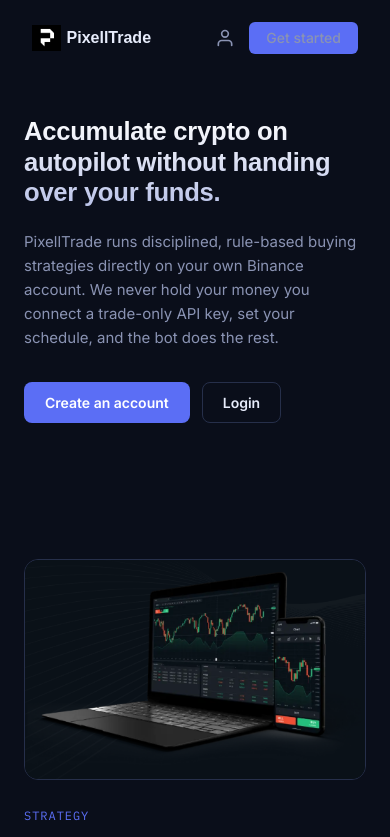
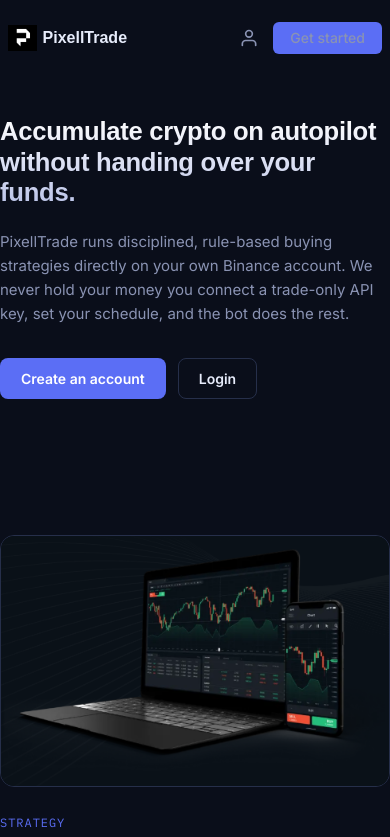
Before and after one commit to freddie2074-dotcom/pixelltradey, a React (Vite) app in the folder frontend/: page / in a window 390 px wide. Shown: the top 837 px of the page. Built offline with nearby package versions, Linux system fonts and the light colour scheme; no server answers.

Commit message:
Update theme.css

```diff
--- a/frontend/src/styles/theme.css
+++ b/frontend/src/styles/theme.css
@@ -56,9 +56,16 @@
 }
 
 .container {
-    max-width: 1440px;
+    max-width: 1180px;
     margin: 0 auto;
     padding: 0 24px;
+}
+
+@media (max-width: 640px) {
+    .container {
+        max-width: 100%;
+        padding: 0;
+    }
 }
 
 /* ---------- Navbar ---------- */
```
